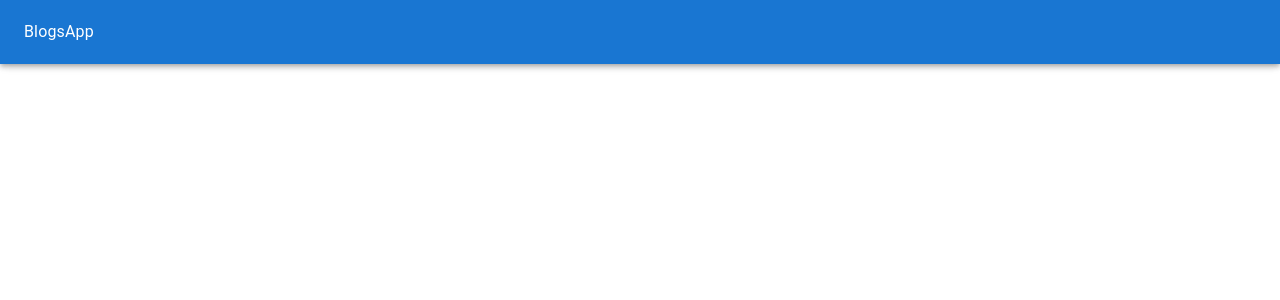
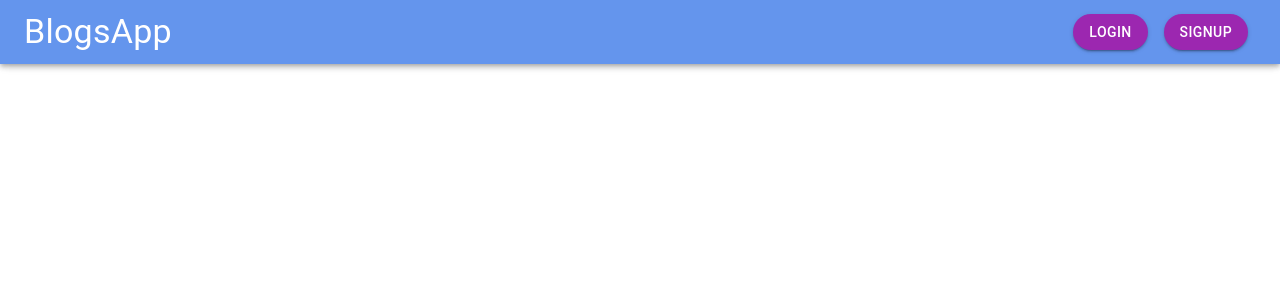
Before and after one commit to DigitalHDR/new-blogapp, a React (Create React App) app in the folder frontend/: page / in a window 1280 px wide. Shown: the top 300 px of the page. Built offline with nearby package versions, Linux system fonts and the light colour scheme.

Commit message:
header add

```diff
--- a/frontend/src/components/Header.jsx
+++ b/frontend/src/components/Header.jsx
@@ -1,12 +1,32 @@
 //frontend/src/components/header.jsx
 import React from 'react'
-import { AppBar, Toolbar, Typography } from '@mui/material'
+import { AppBar, Box, Button, Toolbar, Typography } from '@mui/material'
 
 export const Header = () => {
   return (
-    <AppBar>
+    <AppBar
+      sx={{
+        background: '#6495ed'
+      }}
+    >
       <Toolbar>
-        <Typography>BlogsApp</Typography>
+        <Typography variant="h4">BlogsApp</Typography>
+        <Box display="flex" marginLeft="auto">
+          <Button
+            variant="contained"
+            sx={{ margin: 1, borderRadius: 10 }}
+            color="secondary"
+          >
+            Login
+          </Button>
+          <Button
+            variant="contained"
+            sx={{ margin: 1, borderRadius: 10 }}
+            color="secondary"
+          >
+            Signup
+          </Button>
+        </Box>
       </Toolbar>
     </AppBar>
   )
```
